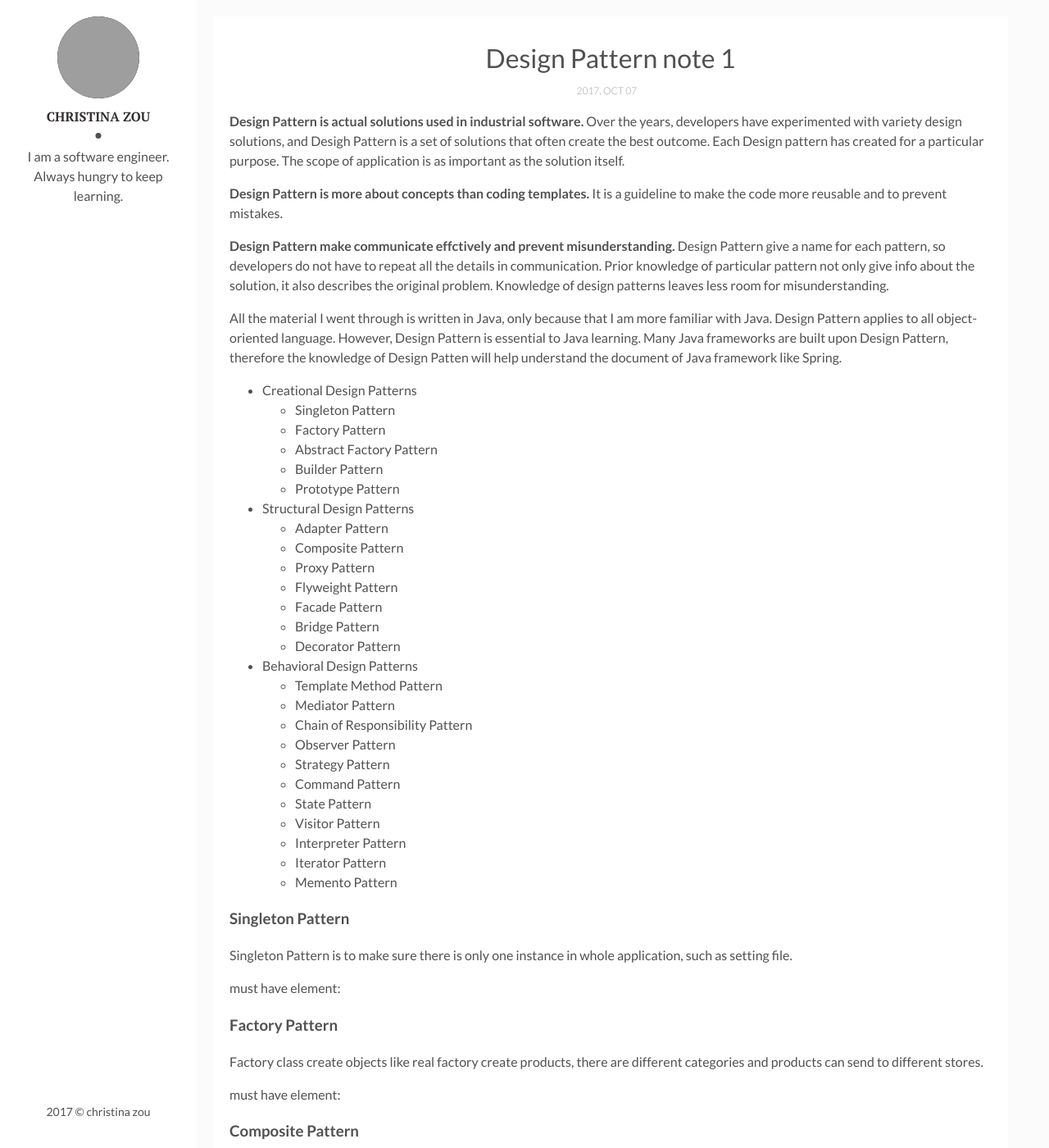
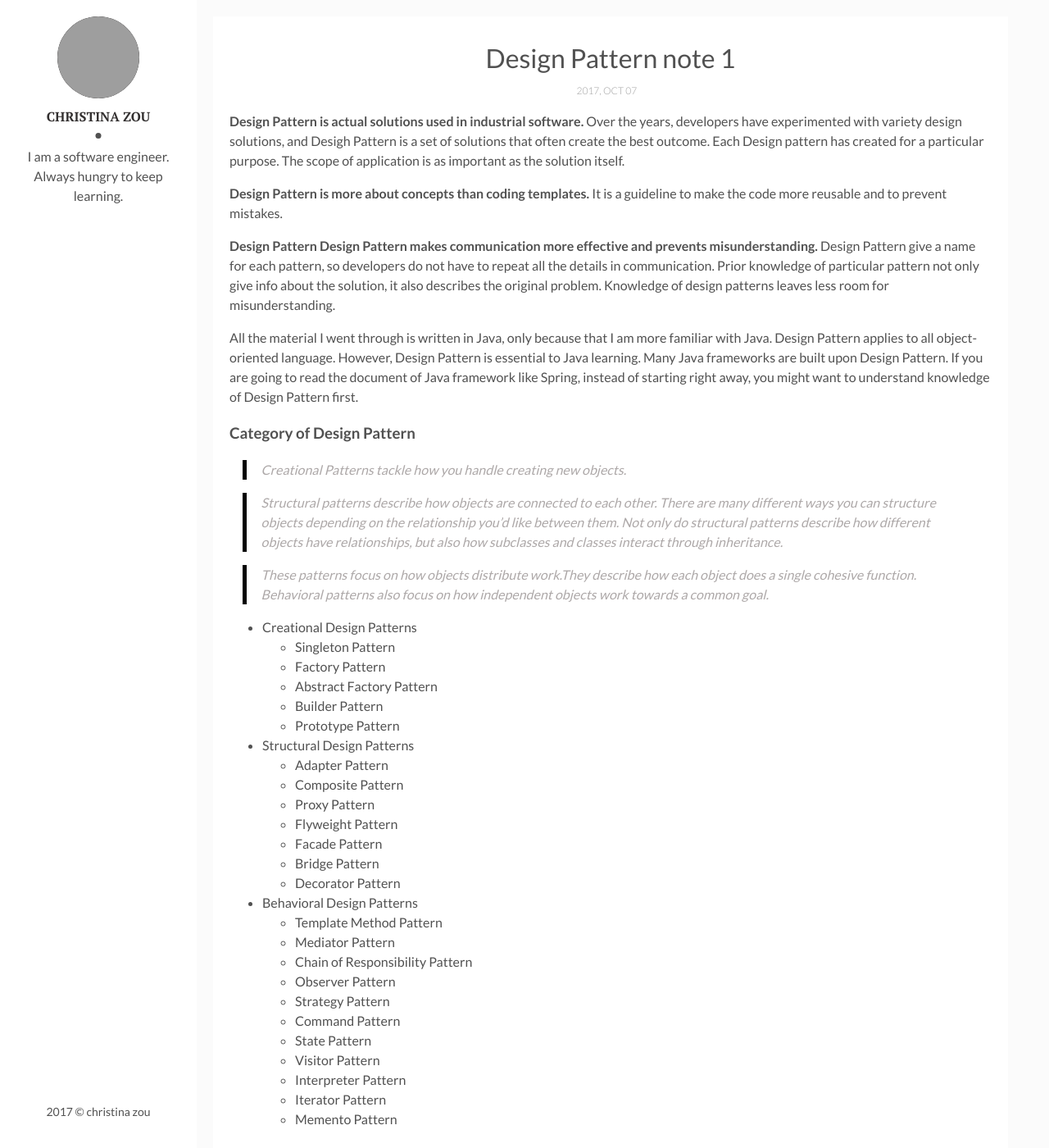
Before and after one commit to christinazou/christinazou.github.io, a Jekyll site: the page built from _posts/2017-10-08-Design-pattern-node-1.markdown, in a window 1280 px wide and 1400 px high. Shown: the whole window at 82% size. Built offline with Jekyll 4.4.1, drawn with Linux system fonts in a browser that asks for light colours; some of the changed text lies outside the part shown; grey boxes are pictures that could not be loaded.

Commit message:
no message

```diff
--- a/_posts/2017-10-08-Design-pattern-node-1.markdown
+++ b/_posts/2017-10-08-Design-pattern-node-1.markdown
@@ -6,14 +6,21 @@ description: a note for Design Pattern. I found several reading materials on the
 tags: [Design Pattern]
 ---
 
-
 **Design Pattern is actual solutions used in industrial software.** Over the years, developers have experimented with variety design solutions, and Desigh Pattern is a set of solutions that often create the best outcome. Each Design pattern has created for a particular purpose. The scope of application is as important as the solution itself.
 
 **Design Pattern is more about concepts than coding templates.** It is a guideline to make the code more reusable and to prevent mistakes.
 
-**Design Pattern make communicate effctively and prevent misunderstanding.** Design Pattern give a name for each pattern, so developers do not have to repeat all the details in communication. Prior knowledge of particular pattern not only give info about the solution, it also describes the original problem. Knowledge of design patterns leaves less room for misunderstanding.
+**Design Pattern Design Pattern makes communication more effective and prevents misunderstanding.** Design Pattern give a name for each pattern, so developers do not have to repeat all the details in communication. Prior knowledge of particular pattern not only give info about the solution, it also describes the original problem. Knowledge of design patterns leaves less room for misunderstanding.
 
-All the material I went through is written in Java, only because that I am more familiar with Java. Design Pattern applies to all object-oriented language. However, Design Pattern is essential to Java learning. Many Java frameworks are built upon Design Pattern, therefore the knowledge of Design Patten will help understand the document of Java framework like Spring.
+All the material I went through is written in Java, only because that I am more familiar with Java. Design Pattern applies to all object-oriented language. However, Design Pattern is essential to Java learning. Many Java frameworks are built upon Design Pattern. If you are going to read the document of Java framework like Spring, instead of starting right away, you might want to understand knowledge of Design Pattern first.
+
+### Category of Design Pattern
+
+>Creational Patterns tackle how you handle creating new objects.
+
+>Structural patterns describe how objects are connected to each other. There are many different ways you can structure objects depending on the relationship you'd like between them. Not only do structural patterns describe how different objects have relationships, but also how subclasses and classes interact through inheritance.
+
+>These patterns focus on how objects distribute work.They describe how each object does a single cohesive function. Behavioral patterns also focus on how independent objects work towards a common goal.
 
 * Creational Design Patterns
 	* Singleton Pattern
@@ -60,6 +67,5 @@ Composite Pattern helps create a tree-sharp structure, which consists of instanc
 
 must have element:
 
-
-I read the tutorials form [tutorialspoint.com](https://www.tutorialspoint.com/design_pattern/) and [journaldev.com](https://www.journaldev.com/1827/java-design-patterns-example-tutorial), then I watched the vedios from [Design Patterns
+Since the famous book "Design Pattern" written by the gang of four uses c++ as implementing language, I choose other material to look at instead. I read the tutorials form [tutorialspoint.com](https://www.tutorialspoint.com/design_pattern/) and [journaldev.com](https://www.journaldev.com/1827/java-design-patterns-example-tutorial), then I watched the vedios from [Design Patterns
 by University of Alberta](https://www.coursera.org/learn/design-patterns/home/welcome).
```
